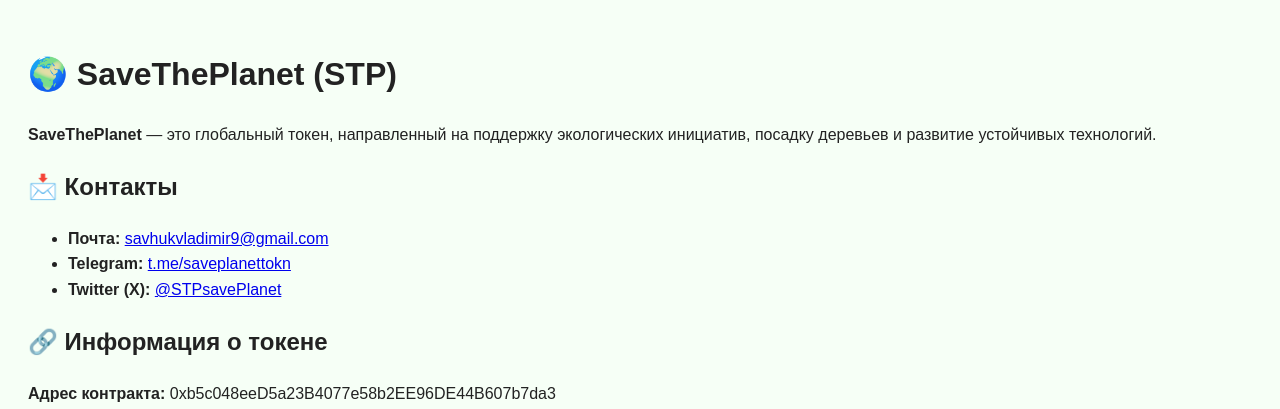
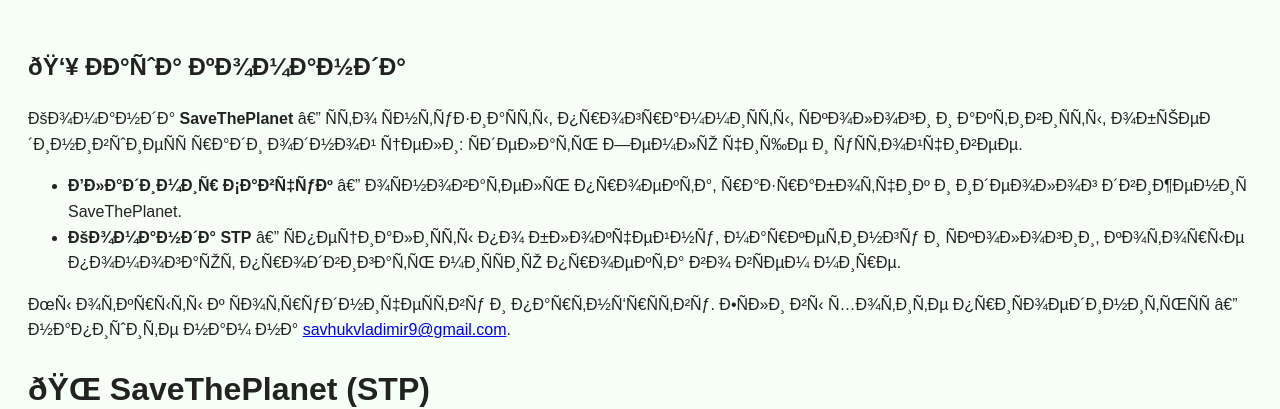
Before and after one commit to savhukvladimir9-jpg/savetheplanet-project, a plain HTML site: page index.html in a window 1280 px wide. Shown: the top 409 px of the page. Drawn offline with Linux system fonts and the light colour scheme.

Commit message:
Добавить информацию о команде и сотрудничестве
Добавлены сведения о команде SaveThePlanet и контактная информация.

Signed-off-by: Save Planet  <savhukvladimir9@gmail.com>

```diff
--- a/index.html
+++ b/index.html
@@ -1,4 +1,13 @@
-<!DOCTYPE html>
+<!DOCTYPE html>  <h2>👥 Наша команда</h2>
+  <p>Команда <b>SaveThePlanet</b> — это энтузиасты, программисты, экологи и активисты, объединившиеся ради одной цели: сделать Землю чище и устойчивее.</p>
+
+  <ul>
+    <li><b>Владимир Савчук</b> — основатель проекта, разработчик и идеолог движения SaveThePlanet.</li>
+    <li><b>Команда STP</b> — специалисты по блокчейну, маркетингу и экологии, которые помогают продвигать миссию проекта во всем мире.</li>
+  </ul>
+
+  <p>Мы открыты к сотрудничеству и партнёрству. Если вы хотите присоединиться — напишите нам на <a href="mailto:savhukvladimir9@gmail.com">savhukvladimir9@gmail.com</a>.</p>
+
 <html lang="ru">
 <head>
   <meta charset="UTF-8">
```
